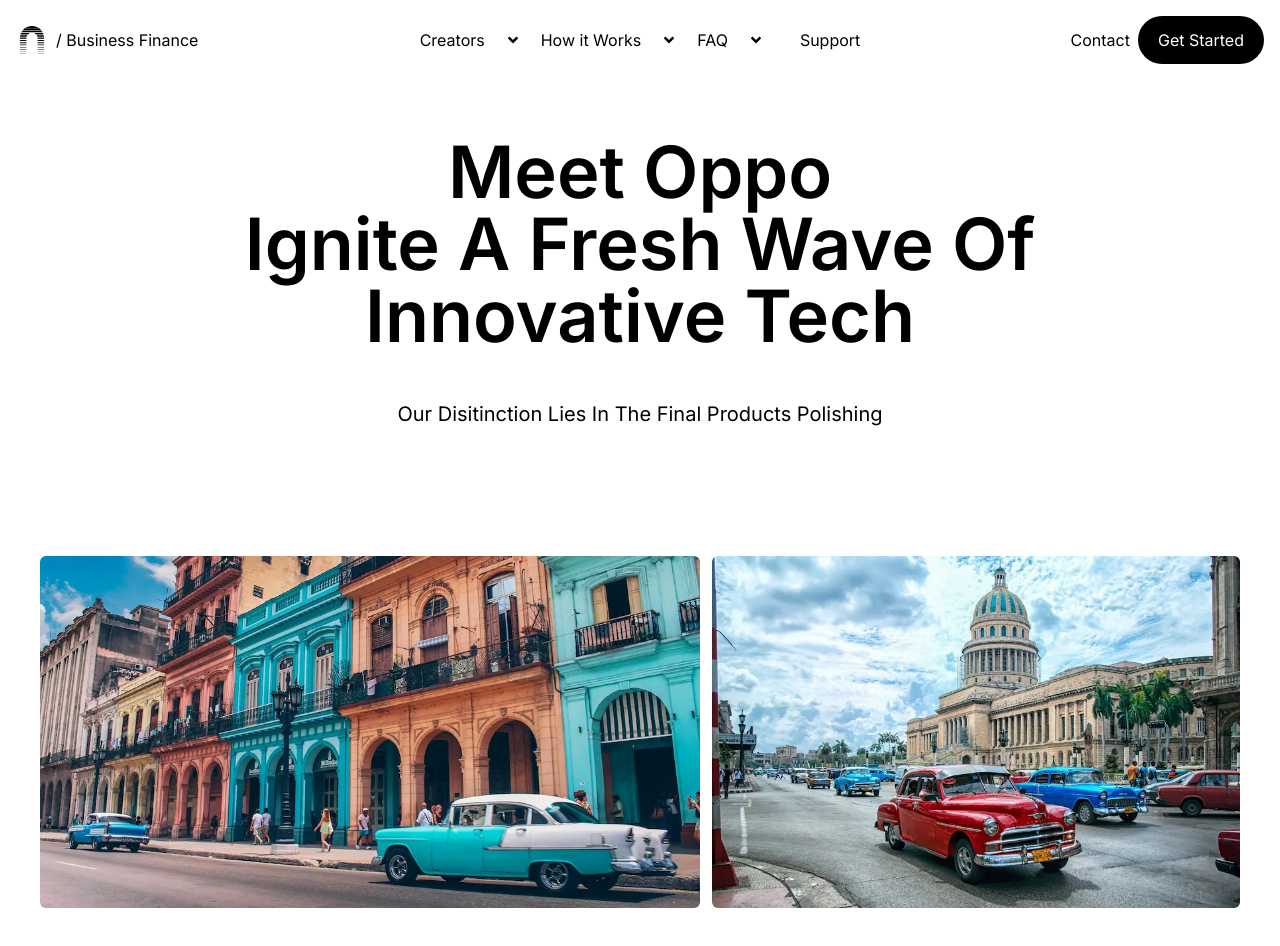
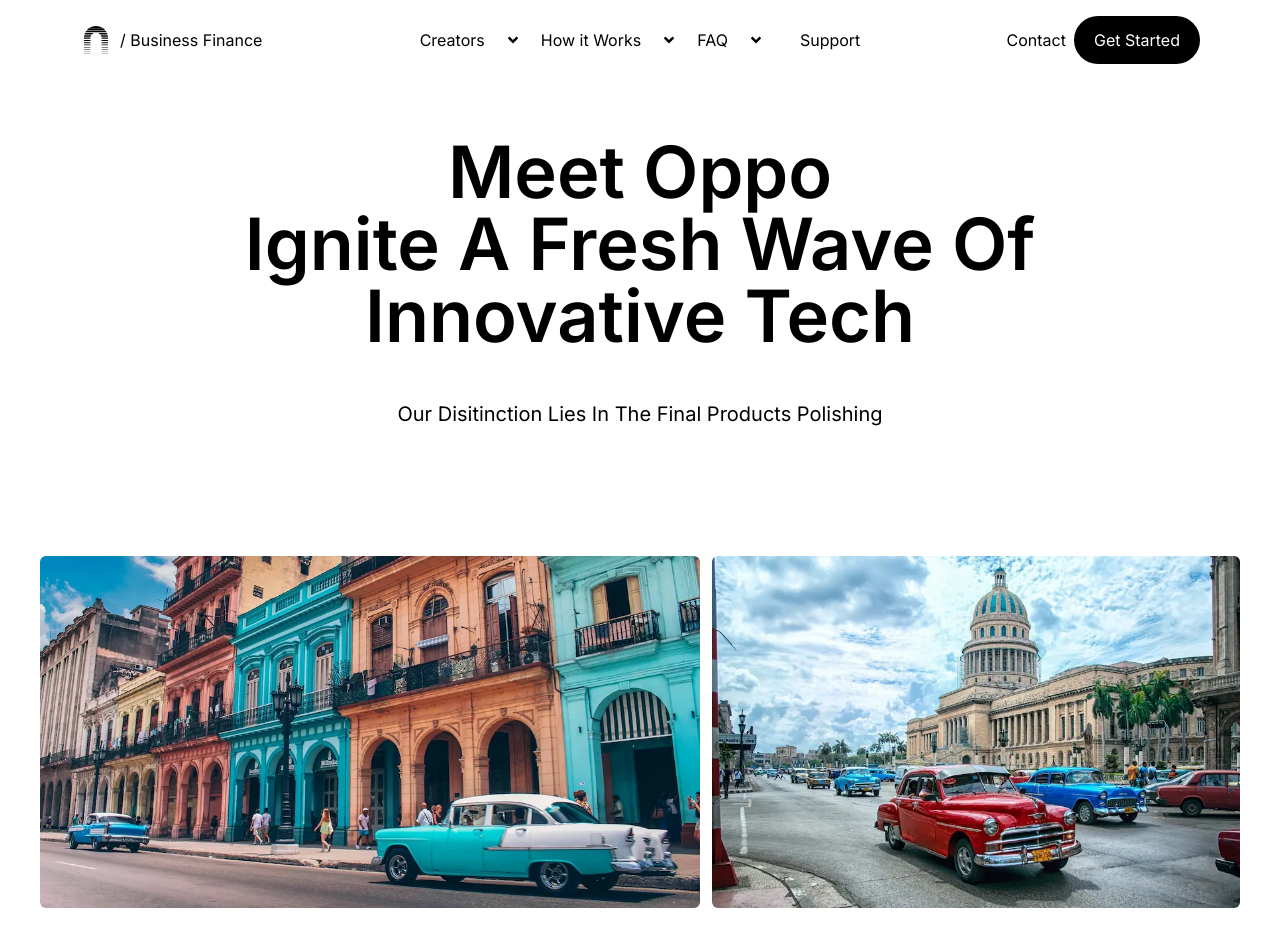
Before and after one commit to YanielFT/avangenio-test, a Next.js app: page / in a window 1280 px wide. Shown: the top 946 px of the page. Built offline with nearby package versions, Linux system fonts and the light colour scheme.

Commit message:
Top Menu changes

```diff
--- a/src/components/ui/top-menu/topMenu.tsx
+++ b/src/components/ui/top-menu/topMenu.tsx
@@ -4,8 +4,9 @@
 
 export const TopMenu = () => {
   return (
+    <header className="w-full">
       <div
-      className="w-full flex justify-between items-center
+        className="max-w-6xl mx-auto w-full flex justify-between items-center
     lg:justify-center lg:grid lg:grid-cols-10
     py-4
     px-4
@@ -28,13 +29,19 @@
               </Link>
             </li>
             <li>
-            <Link href="#" className=" gap-5 flex justify-center items-center">
+              <Link
+                href="#"
+                className=" gap-5 flex justify-center items-center"
+              >
                 <span>How it Works</span>
                 <FaAngleDown />
               </Link>
             </li>
             <li>
-            <Link href="#" className=" gap-5 flex justify-center items-center">
+              <Link
+                href="#"
+                className=" gap-5 flex justify-center items-center"
+              >
                 <span>FAQ</span>
                 <FaAngleDown />
               </Link>
@@ -58,5 +65,6 @@
           <FaBars className="w-8 h-8" />
         </div>
       </div>
+    </header>
   );
 };
```
Lines whose indentation alone changed are shown as unchanged.
